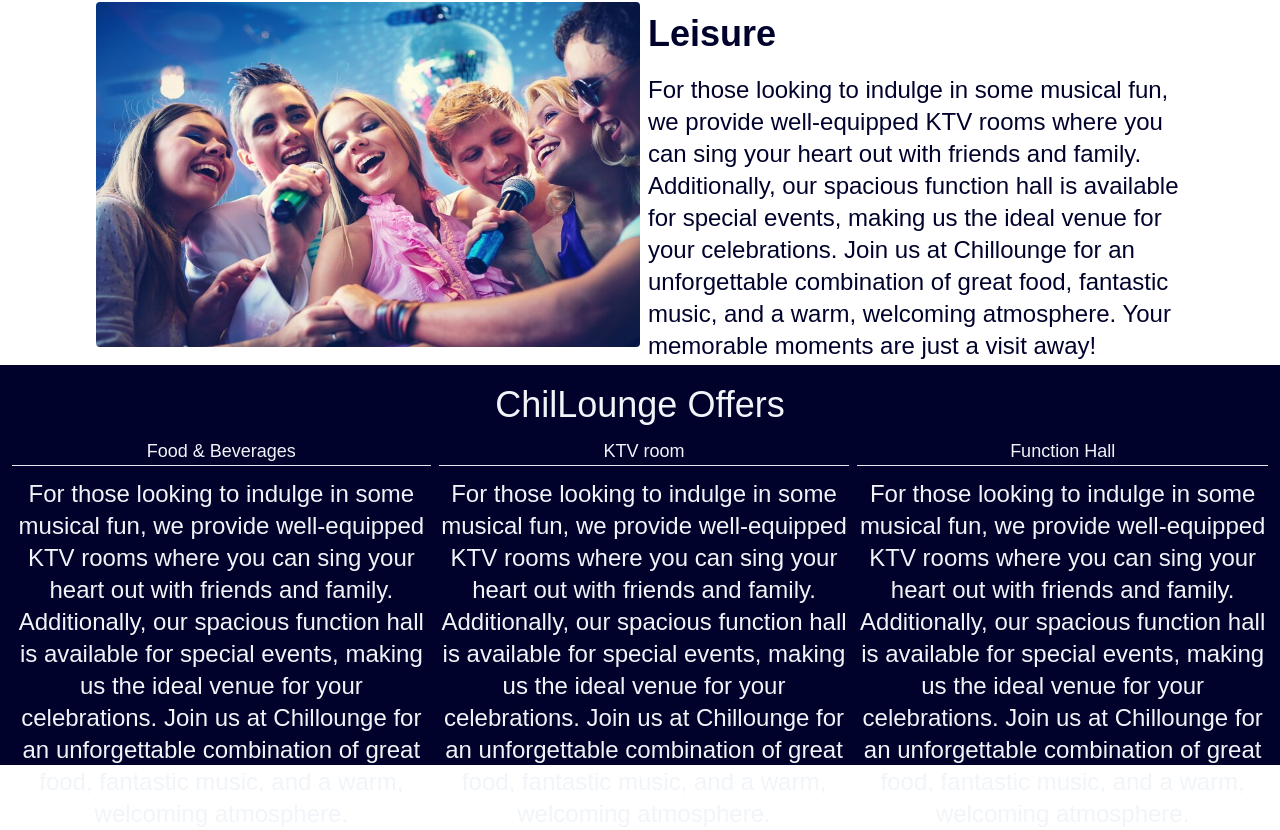
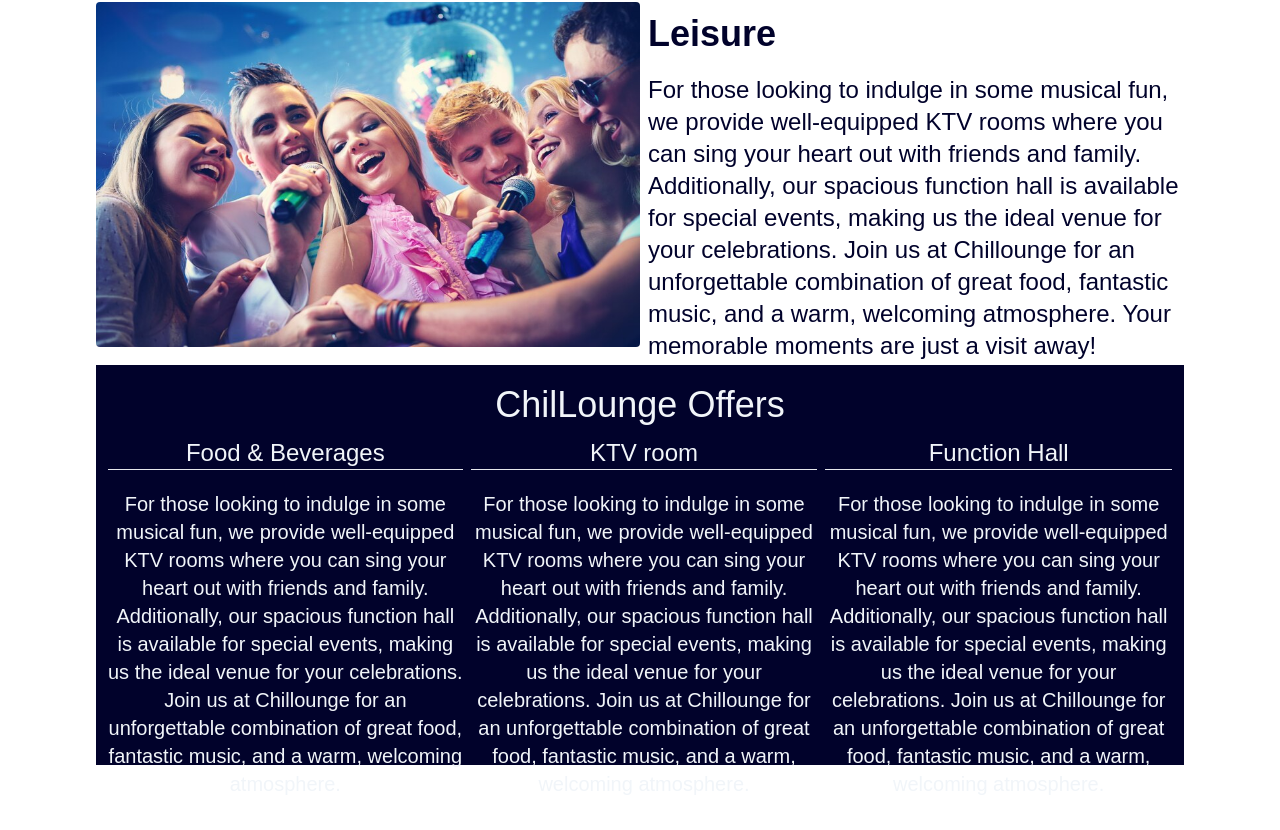
Before and after one commit to marpaul14/chillounge-resto, a React (Vite) app: page / in a window 1280 px wide. Shown: the part 1158-1988 px from the top of the page. After the commit the page ends 1956 px from the top, so only its background shows below. Built offline with nearby package versions, Linux system fonts and the light colour scheme.

Commit message:
sizing changed

```diff
--- a/src/components/Offers.jsx
+++ b/src/components/Offers.jsx
@@ -1,13 +1,15 @@
 function Offers() {
   return (
-    <div className="w-full bg-[#01022b] h-[50vh] text-slate-100 py-2">
+    <div className="w-full bg-[#01022b] h-[50vh] text-slate-100 py-2 mx-auto lg:w-[85%]">
       <div className="text-2xl text-center pt-3 py-3 lg:text-4xl">
         <h1>ChilLounge Offers</h1>
       </div>
       <div className="grid grid-cols-3 px-3 space-x-2">
         <div className="">
-          <h1 className="text-center text-lg border-b">Food & Beverages</h1>
-          <p className="text-center pt-3 text-base  lg:text-2xl">
+          <h1 className="text-center text-lg border-b lg:text-2xl">
+            Food & Beverages
+          </h1>
+          <p className="text-center pt-3 text-base lg:text-xl lg:pt-5">
             For those looking to indulge in some musical fun, we provide
             well-equipped KTV rooms where you can sing your heart out with
             friends and family. Additionally, our spacious function hall is
@@ -17,8 +19,8 @@
           </p>
         </div>
         <div>
-          <h1 className="text-center text-lg border-b">KTV room</h1>
-          <p className="text-center pt-3 text-base  lg:text-2xl">
+          <h1 className="text-center text-lg border-b lg:text-2xl">KTV room</h1>
+          <p className="text-center pt-3 text-base lg:text-xl lg:pt-5">
             For those looking to indulge in some musical fun, we provide
             well-equipped KTV rooms where you can sing your heart out with
             friends and family. Additionally, our spacious function hall is
@@ -28,8 +30,10 @@
           </p>
         </div>
         <div>
-          <h1 className="text-center text-lg border-b">Function Hall</h1>
-          <p className="text-center pt-3 text-base  lg:text-2xl">
+          <h1 className="text-center text-lg border-b lg:text-2xl">
+            Function Hall
+          </h1>
+          <p className="text-center pt-3 text-base lg:text-xl lg:pt-5">
             For those looking to indulge in some musical fun, we provide
             well-equipped KTV rooms where you can sing your heart out with
             friends and family. Additionally, our spacious function hall is
```
